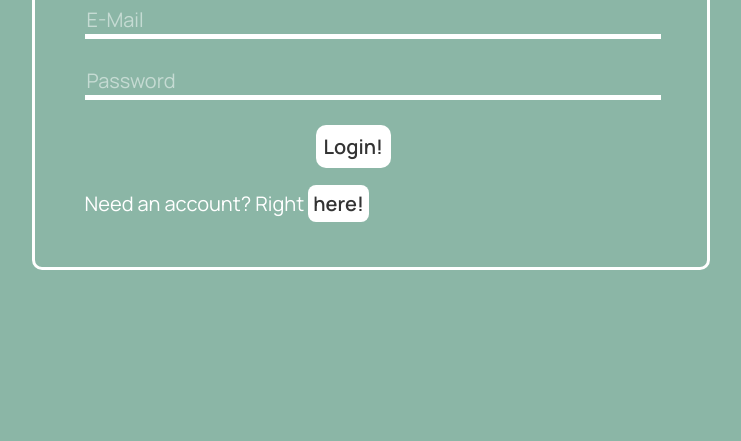
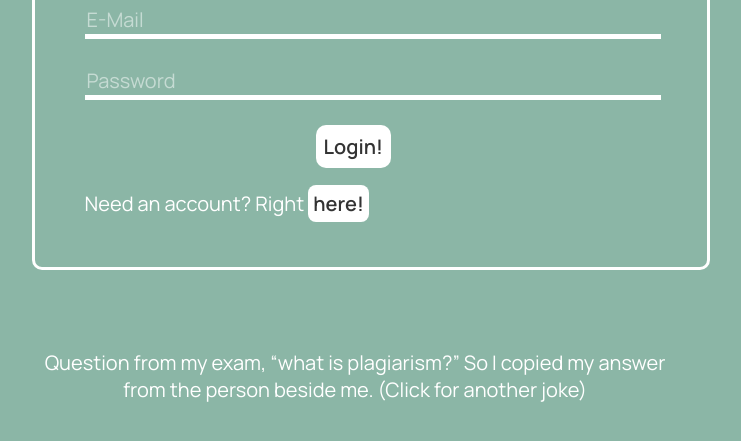
Before and after one commit to oriyash/webdev-coursework-2, a website: page public/login.html in a window 1280 px wide. Shown: the part 341-782 px from the top of the page, without its empty margins (386-1127 px from the left). Drawn offline with Linux system fonts and the light colour scheme.

Commit message:
joke function on login screen + updated gitignore

```diff
--- a/public/css/logincss.css
+++ b/public/css/logincss.css
@@ -74,6 +74,14 @@ body {
     font-size: 20px;
     font-weight: 600;
 }
-/* #joke {
+
+#joke {
+    margin-top: 15px;
+    max-width: 650px;
+    position: absolute;
+    bottom: 7vh;
+    left: 32.5vw;
+    text-align: center;
+    display: inline-block;
     cursor: pointer;
-} */
+}
--- /dev/null
+++ b/public/js/dict.js
@@ -0,0 +1,17 @@
+export const dict = [
+    "Just go an A, a C, a D and a C in my A Levels and have been accepted by a university in Yorkshire. Im on a highway to Hull.",
+    "A friend passed his degree in sound engineering. He got a 1-2-1-2.",
+    "A pirate I know just got his exam results. High Cs.",
+    "Friend of mine just finished his A levels. he studied music of the 1970s, Scandinavia, the history of Eurovision and outlandish fashion design. he got ABBA.",
+    "My calculator stopped working mid way through my exam. I can’t count on it any more.",
+    "Did the tree surgeon entrance exam. First question had me stumped.",
+    "Failed my art exam by using the wrong pencil. It just wasn’t 2B.",
+    "A friend has found out he’s said going to be a father. He’s passed his priest entry exams.",
+    "What sort of exams do witches do? Spelling tests.",
+    "What exams do vampire teachers set? Blood tests.",
+    "Disappointed to fail my psychic exam. Didn’t see that coming.",
+    "I always give 100%. Which is why I lost my job as an exam marker.",
+    "Didn’t do well in my football teamwork exam. I didn’t pass.",
+    "Bit nervous about my maths exam. Think my chances of passing it are 40-40.",
+    "Question from my exam, “what is plagiarism?” So I copied my answer from the person beside me.",
+    ]
--- /dev/null
+++ b/public/js/joke.js
@@ -0,0 +1,12 @@
+import {dict} from "./dict.js"
+const jokeText = document.querySelector('#jokeText')
+const jokeDiv = document.querySelector('#joke')
+
+jokeText.textContent = dict[Math.floor(Math.random()*dict.length)]
+
+
+function makeJoke() {
+    jokeText.textContent = dict[Math.floor(Math.random()*dict.length)]
+}
+
+jokeDiv.addEventListener("click", makeJoke, false)
--- a/public/login.html
+++ b/public/login.html
@@ -4,6 +4,7 @@
     <meta charset="UTF-8">
     <meta name="viewport" content="width=device-width, initial-scale=1.0">
     <link rel="stylesheet" href="css/logincss.css">
+    <script src="js/joke.js" type="module"></script>
     <title>Login</title>
 </head>
 <body>
@@ -17,9 +18,9 @@
         </form> <br>
         <span id="register">Need an account? Right <a href="/register" id="registerBtn">here!</a></span>
     </div>
-    <!-- <div id="joke">
+    <div id="joke">
         <span id="jokeText"></span>
         <span id="msg"> (Click for another joke)</span>
-    </div> -->
+    </div>
 </body>
 </html>
```
Also changed, not shown: 1 other file.
